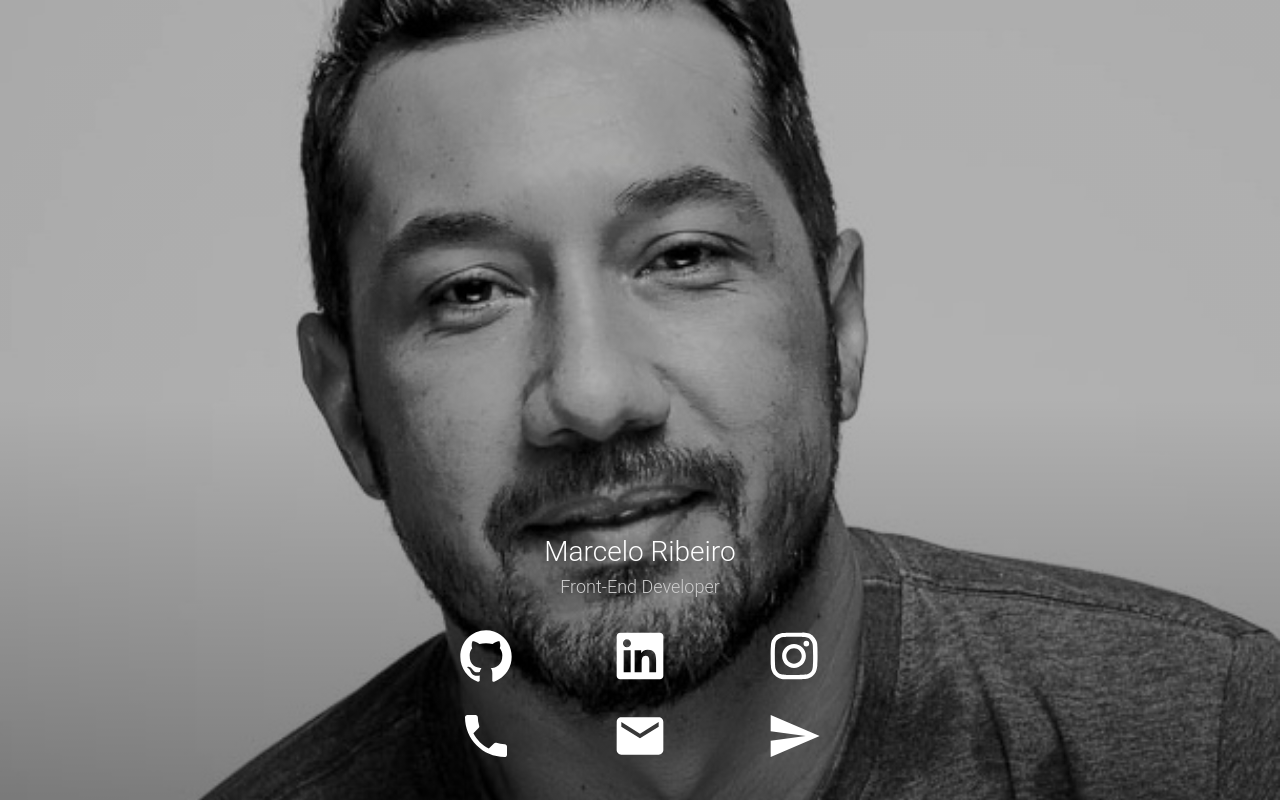
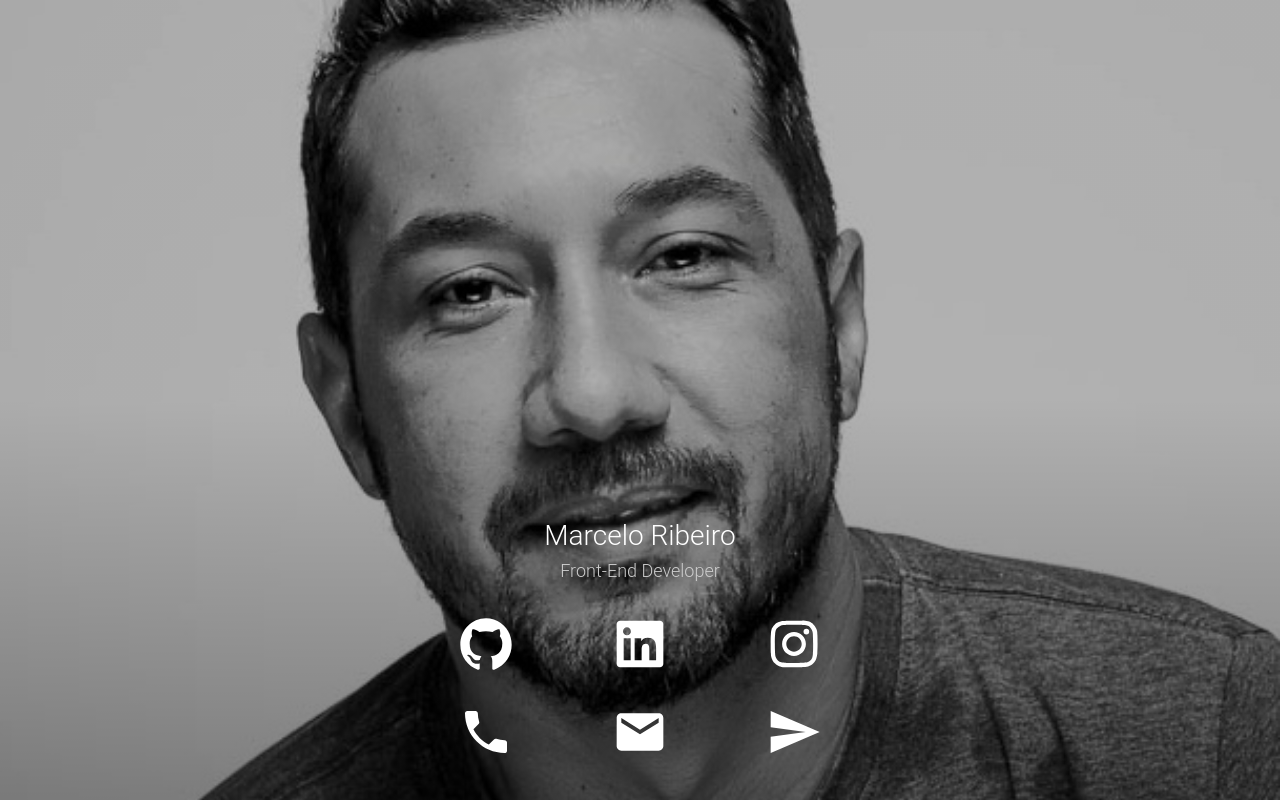
Before and after one commit to marcelo-ribeiro/mycard, a website: page app/index.html in a window 1280 px wide. Drawn offline with nearby package versions, Linux system fonts and the light colour scheme; files that its build step writes are made by us from their sources.

Commit message:
Atualizando

```diff
--- a/app/styles/main.scss
+++ b/app/styles/main.scss
@@ -106,7 +106,7 @@ svg {
   display: flex;
   flex-wrap: wrap;
   justify-content: space-evenly;
-  margin: -0.5rem;
+  margin: -0.5rem -0.25rem;
   padding: 0;
   list-style: none;
   // width: calc(88px * 3);
@@ -116,7 +116,7 @@ svg {
   display: flex;
   justify-content: center;
   width: 88px;
-  padding: 0.25rem;
+  padding: 0.5rem 0.25rem;
 }
 
 .links__divider {
```
Also changed, not shown: app/manifest.json, dist/manifest.json, dist/service-worker.js, dist/styles/main.css, 1 other file.
